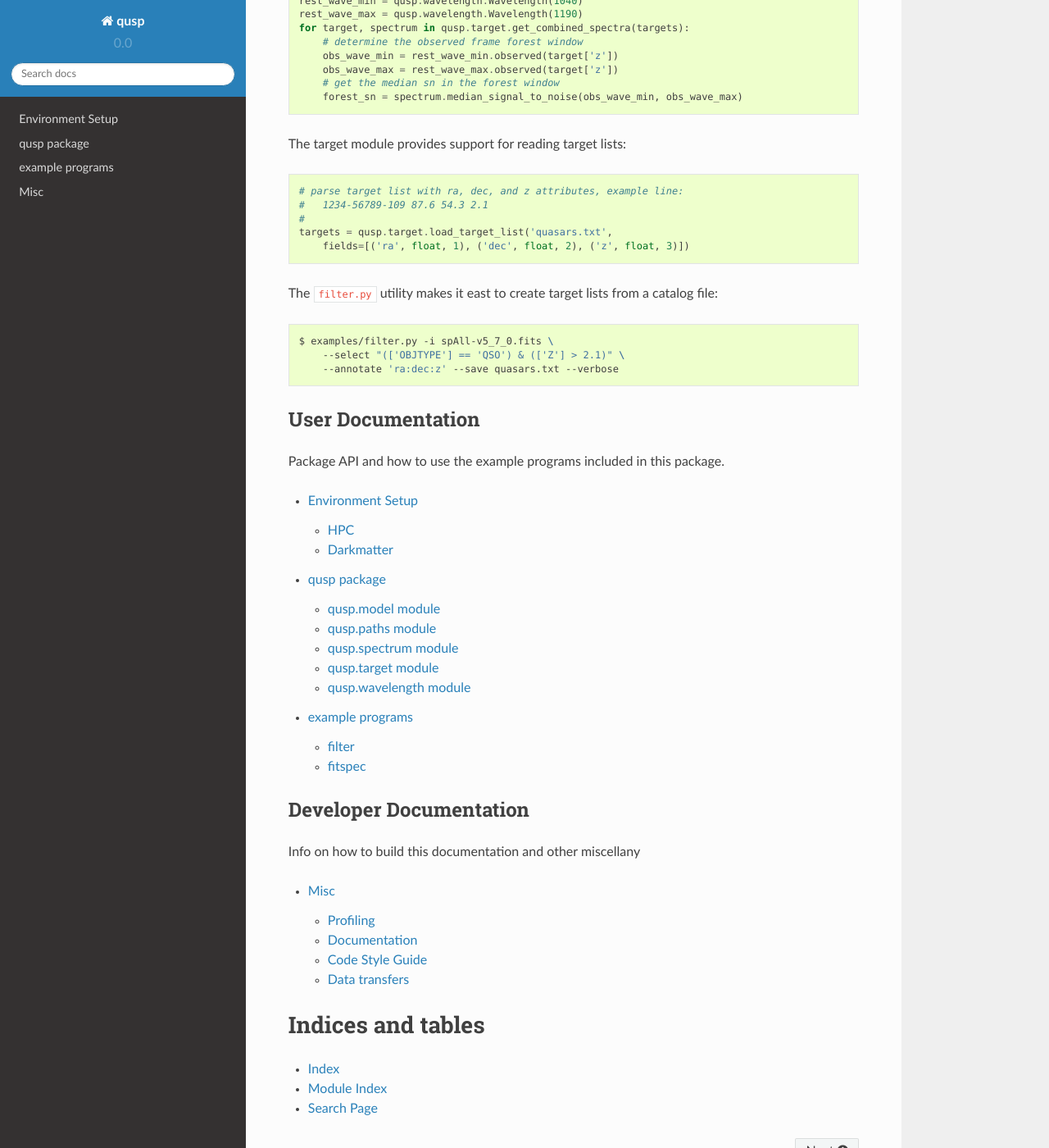
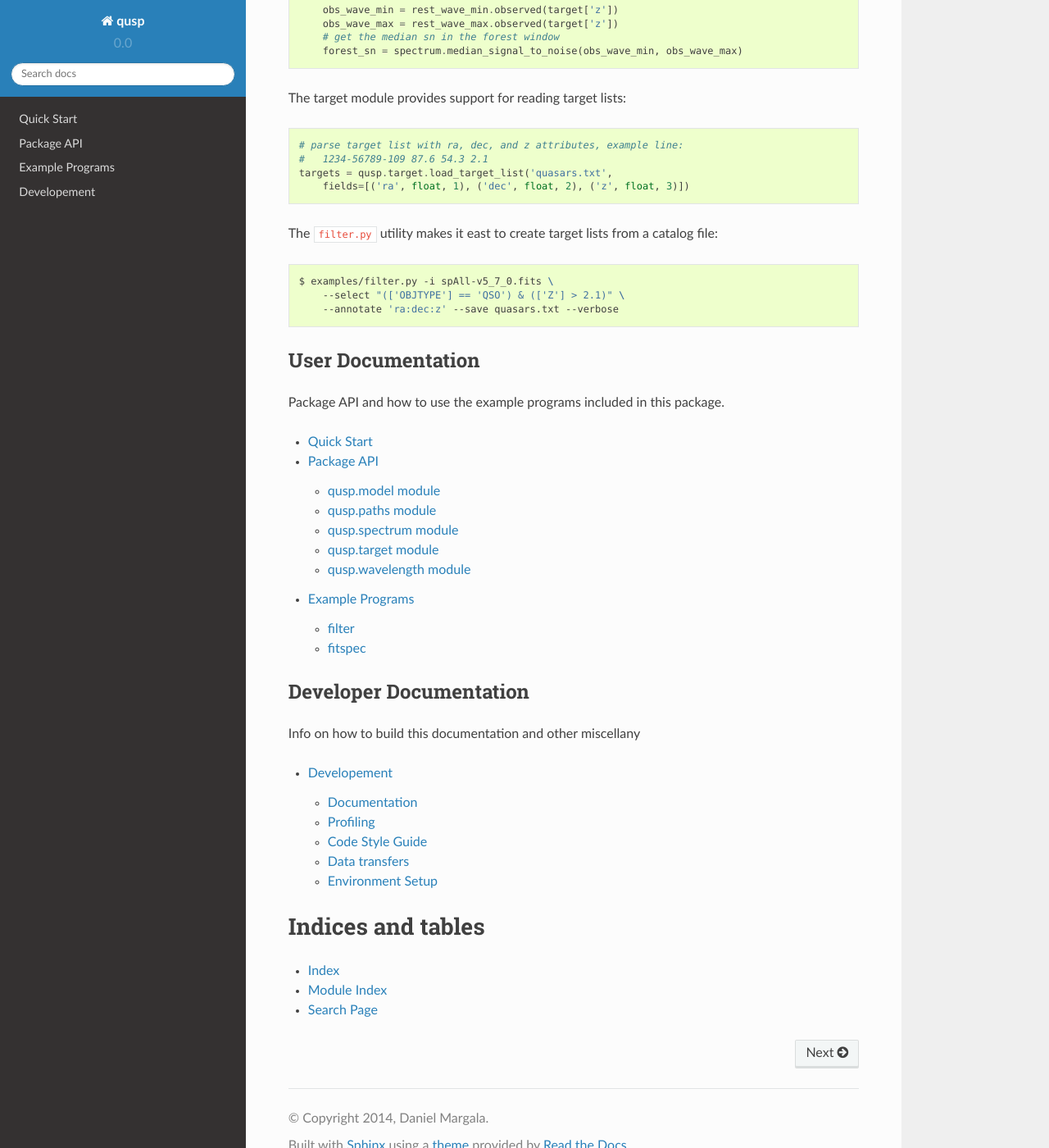
Before and after one commit to dmargala/qusp, a Sphinx documentation site: the page built from docs/index.rst, in a window 1280 px wide and 1400 px high, scrolled down 373 px. Shown: the whole window at 82% size. Built offline with Sphinx 7.4.7 and the Read the Docs theme 2.0.0, drawn with Linux system fonts in a browser that asks for light colours.

Commit message:
organize docs

```diff
--- a/docs/index.rst
+++ b/docs/index.rst
@@ -26,7 +23,6 @@ The target module provides support for reading target lists:
 
     # parse target list with ra, dec, and z attributes, example line:
     #   1234-56789-109 87.6 54.3 2.1
-    #
     targets = qusp.target.load_target_list('quasars.txt',
         fields=[('ra', float, 1), ('dec', float, 2), ('z', float, 3)])
 
@@ -38,6 +34,7 @@ The ``filter.py`` utility makes it east to create target lists from a catalog fi
         --select "(['OBJTYPE'] == 'QSO') & (['Z'] > 2.1)" \
         --annotate 'ra:dec:z' --save quasars.txt --verbose
 
+
 User Documentation
 ------------------
 
@@ -46,7 +43,7 @@ Package API and how to use the example programs included in this package.
 .. toctree::
     :maxdepth: 2
 
-    user
+    quick
     src/qusp
     src/examples/programs
 
@@ -58,7 +55,7 @@ Info on how to build this documentation and other miscellany
 .. toctree::
     :maxdepth: 2
 
-    misc
+    dev
 
 
 Indices and tables
--- a/docs/src/examples/programs.rst
+++ b/docs/src/examples/programs.rst
@@ -1,4 +1,4 @@
-example programs
+Example Programs
 ================
 
 .. toctree::
--- a/docs/src/qusp.rst
+++ b/docs/src/qusp.rst
@@ -1,5 +1,5 @@
-qusp package
-============
+Package API
+===========
 
 .. toctree::
 
```
Also changed, not shown: other parts of docs/index.rst (+0 -3 lines), docs/dev.rst (added, +154 -0 lines), docs/docs.rst (deleted, +0 -41 lines), docs/misc.rst (deleted, +0 -46 lines), docs/profiling.rst (deleted, +0 -32 lines), docs/quick.rst (added, +21 -0 lines), docs/user.rst (deleted, +0 -32 lines).
